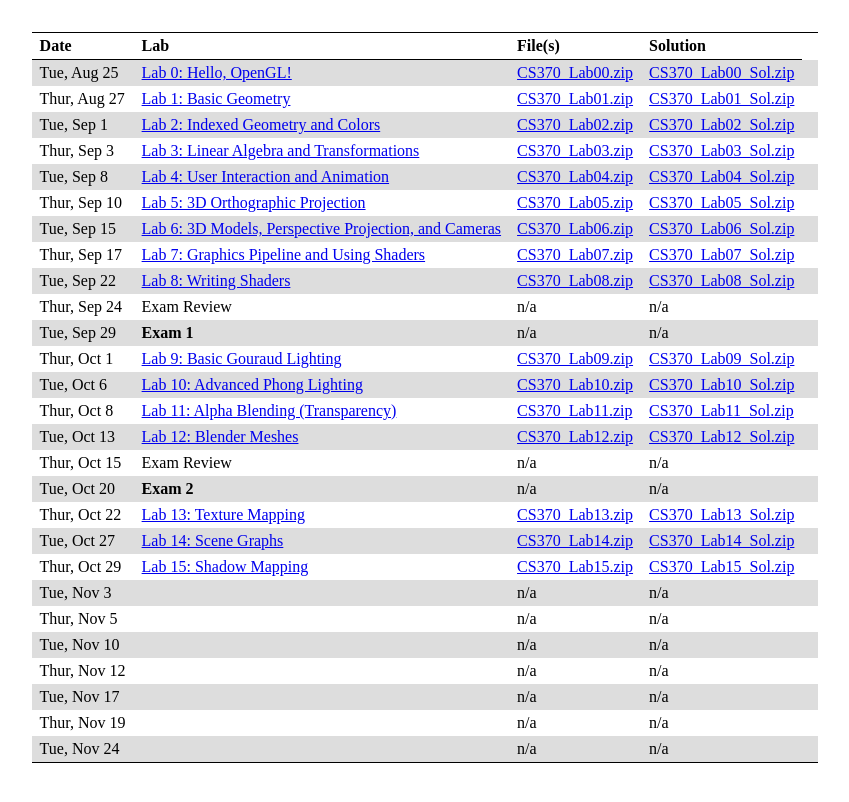
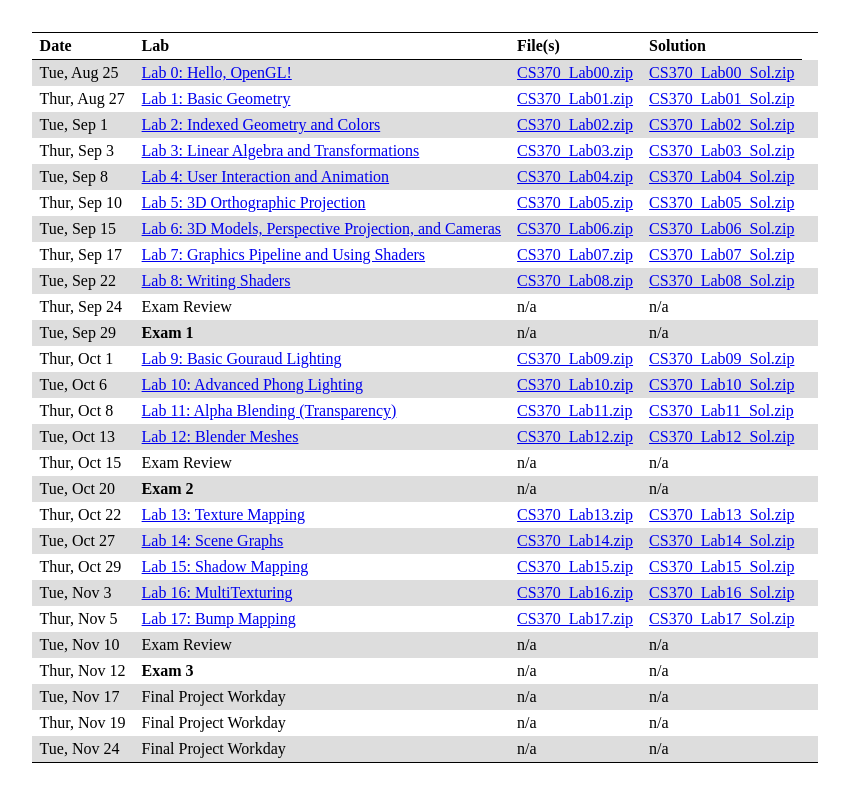
Before and after one commit to ycpcs/cs370-fall2020, a Jekyll site: the page test/lab_test.html, which Jekyll copies as it is, in a window 1280 px wide. Shown: the top 802 px of the page, without its empty margins (215-1064 px from the left). Built offline with Jekyll 4.4.1, drawn with Linux system fonts in a browser that asks for light colours.

Commit message:
update schedule
update schedule

```diff
--- a/js/AACONFIG-scheduleInfo.js
+++ b/js/AACONFIG-scheduleInfo.js
@@ -76,7 +76,7 @@ courseInfo.classPeriods = [
 	},
 	{
 		topic: new Topic("Exam Review", ""),
-		reading: "<a href=ex1review.pdf \> Exam 1 Review Problems <\a>",
+		reading: "",
 		file: ""
 	},
 	{
@@ -97,7 +97,39 @@ courseInfo.classPeriods = [
 		reading: "Ch. 7 <br /> <a href=https://learnopengl.com/Advanced-Lighting/Shadows/Shadow-Mapping \> LearnOpenGL Shadow Mapping Tutorial <\a>",
 		file: "CS370_Lab15"
 	},
-
+	{
+		topic: new Topic("Lab 16: MultiTexturing", "lab16.html"),
+		reading: "Ch. 6",
+		file: "CS370_Lab16"
+	},
+	{
+		topic: new Topic("Lab 17: Bump Mapping", "lab17.html"),
+		reading: "Ch. 8",
+		file: "CS370_Lab17"
+	},
+	{
+		topic: new Topic("Exam Review", ""),
+		reading: "",
+		file: ""
+	},
+	{
+		topic: new Topic("** Exam 3", "")
+	},
+	{
+		topic: new Topic("Final Project Workday", ""),
+		reading: "",
+		file: ""
+	},
+	{
+		topic: new Topic("Final Project Workday", ""),
+		reading: "",
+		file: ""
+	},
+	{
+		topic: new Topic("Final Project Workday", ""),
+		reading: "",
+		file: ""
+	},
 ];
 
 // The following is for the college-scheduled final exam.
```
Also changed, not shown: assign/index.md (+1 -1 lines), assign/project.md (+1 -1 lines).
